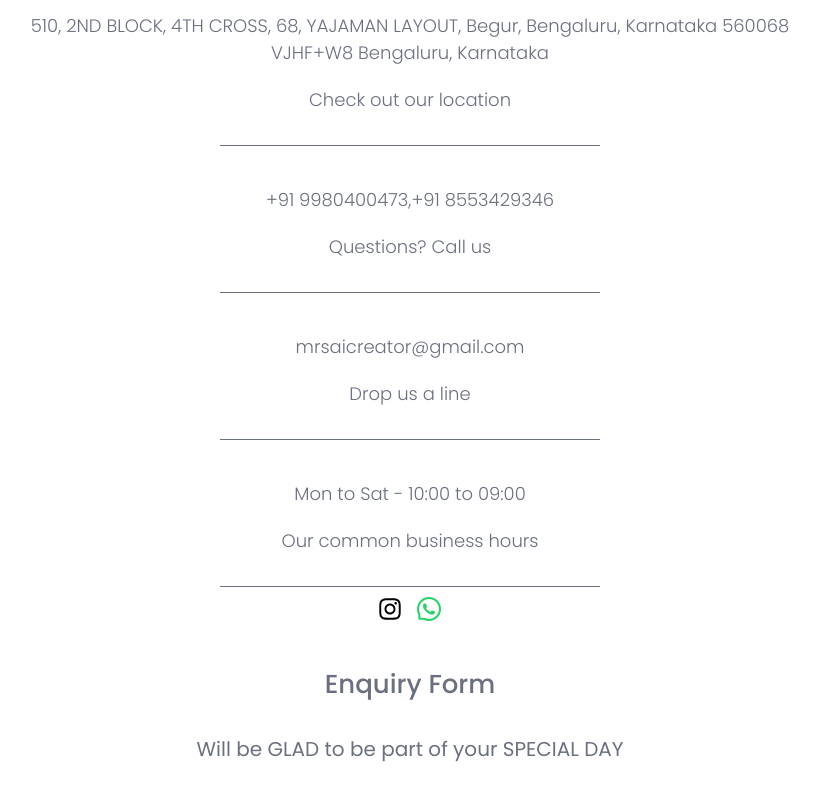
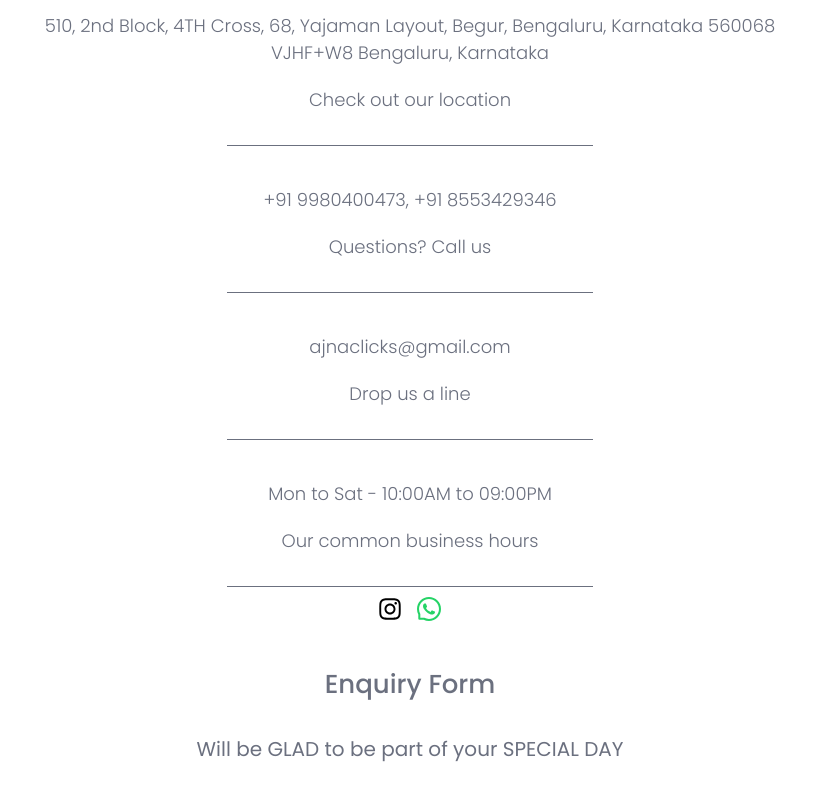
Before and after one commit to vinodreddy3003/photography-project, a React (Vite) app: page /contact in a window 1280 px wide. Shown: the part 1211-2011 px from the top of the page, without its empty margins (230-1049 px from the left). Built offline with nearby package versions, Linux system fonts and the light colour scheme.

Commit message:
Update Contact.jsx

```diff
--- a/src/components/Contact.jsx
+++ b/src/components/Contact.jsx
@@ -16,7 +16,7 @@ const Contact = () => {
         setIsSubmitting(true);
 
         const formData = new FormData(event.target);
-        formData.append("access_key", 'a175f7a6-8092-45dc-a46f-84c4bb0c4e49');
+        formData.append("access_key", 'b69dc6ab-dd29-4e51-88a4-b381000ec9c2');
 
         const data = {
             Name: formData.get("Name"),
@@ -77,14 +77,14 @@ const Contact = () => {
                 <div className="contact-info">
                     <h2>Contact Us</h2>
                     <p>
-                        510, 2ND BLOCK, 4TH CROSS, 68, YAJAMAN LAYOUT, Begur, Bengaluru, Karnataka 560068<br />
+                        510, 2nd Block, 4TH Cross, 68, Yajaman Layout, Begur, Bengaluru, Karnataka 560068<br />
                         VJHF+W8 Bengaluru, Karnataka
                     </p>
                     <p className='location'>Check out our location</p>
 
                     <div className="separator"></div>
                     <div className="call">
-                        <p>+91 9980400473,+91 8553429346</p>
+                        <p>+91 9980400473, +91 8553429346</p>
 
                     </div>
                     <div className="que">
@@ -92,11 +92,11 @@ const Contact = () => {
                     </div>
 
                     <div className="separator"></div>
-                    <div className="call"><p>mrsaicreator@gmail.com</p></div>
+                    <div className="call"><p>ajnaclicks@gmail.com</p></div>
 
                     <div className="que"><p>Drop us a line</p></div>
                     <div className="separator"></div>
-                    <div className="call"><p>Mon to Sat - 10:00 to 09:00</p></div>
+                    <div className="call"><p>Mon to Sat - 10:00AM to 09:00PM</p></div>
 
                     <p>Our common business hours</p>
                     <div className="separator"></div>
@@ -184,6 +184,7 @@ const Contact = () => {
                 </div>
             </div>
 
+
             <ChatButton />
             <FooterR />
         </>
```
